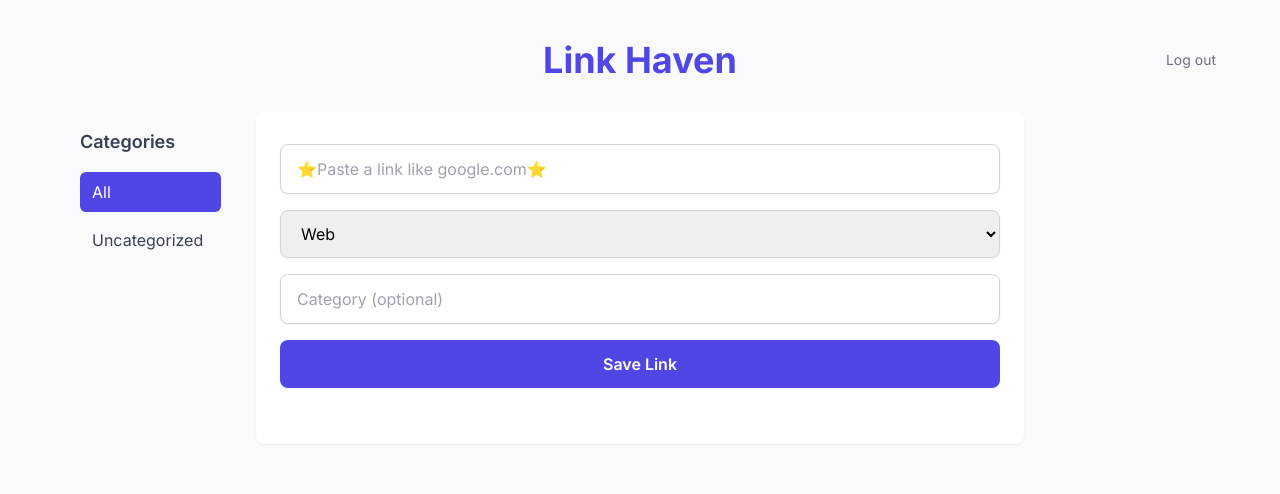
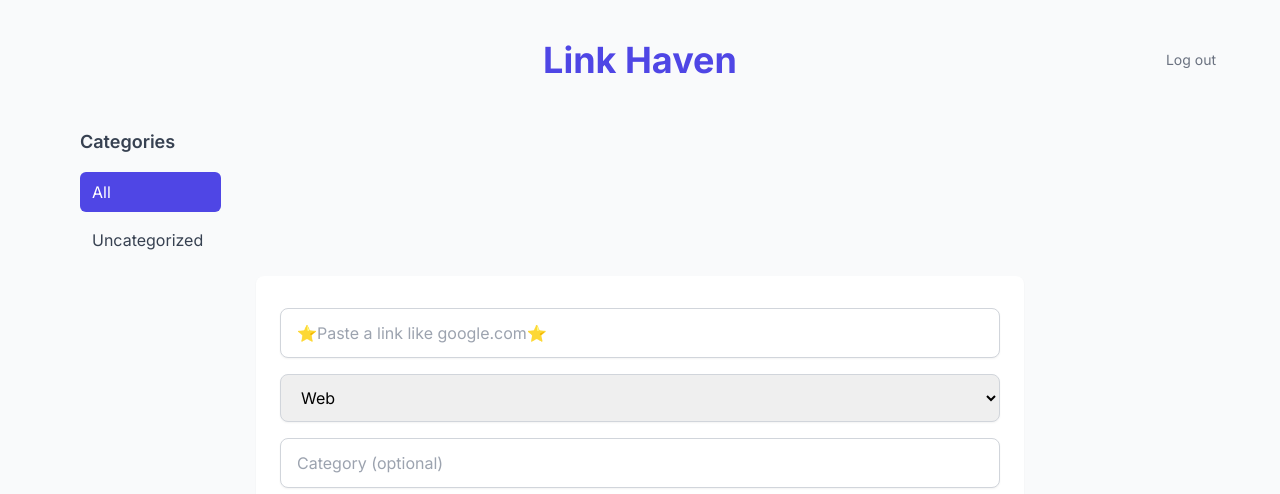
Before and after one commit to linkhavenmike/frontend, a React (Vite) app: page /dashboard in a window 1280 px wide. Shown: the top 494 px of the page. Built offline with nearby package versions, Linux system fonts and the light colour scheme; no server answers; sample sign-in values are in the browser's storage.

Commit message:
chore: prepare for production deploy v8

```diff
--- a/src/pages/Dashboard.jsx
+++ b/src/pages/Dashboard.jsx
@@ -14,7 +14,7 @@ export default function Dashboard() {
   const [linksByCategory, setLinksByCategory] = useState([]);
   const [mobileMenuOpen, setMobileMenuOpen] = useState(false);
 
-  // Load & filter
+  // fetch & filter
   useEffect(() => { fetchLinks(); }, []);
   useEffect(() => {
     if (selectedCategory === 'All') setLinksByCategory(savedLinks);
@@ -31,7 +31,7 @@ export default function Dashboard() {
       });
       setSavedLinks(await res.json());
     } catch (err) {
-      console.error(err);
+      console.error('Failed to load links:', err);
     }
   };
 
@@ -74,11 +74,13 @@ export default function Dashboard() {
 
         {/* Categories + Form wrapper */}
         <div className="relative mb-12">
-          {/* Categories – absolutely removed from flow */}
+          {/* mobile sidebar (50% width, full height) / desktop static */}
           <aside
-            className={`absolute inset-y-0 left-0 w-1/2 max-w-xs p-4 bg-white overflow-y-auto z-50 transform transition-transform ${
-              mobileMenuOpen ? 'translate-x-0' : '-translate-x-full'
-            } md:translate-x-0 md:w-[15%] md:max-w-none md:bg-transparent md:overflow-visible`}
+            className={
+              `fixed inset-y-0 left-0 w-1/2 h-full p-4 bg-white overflow-y-auto z-50 transform transition-transform ` +
+              (mobileMenuOpen ? 'translate-x-0' : '-translate-x-full') +
+              ` md:relative md:inset-auto md:left-auto md:w-[15%] md:h-auto md:bg-transparent md:overflow-visible md:transform-none`
+            }
           >
             <div className="flex items-center justify-between mb-4 md:block">
               <h2 className="text-lg font-semibold text-gray-700">Categories</h2>
@@ -111,12 +113,12 @@ export default function Dashboard() {
           </aside>
           {mobileMenuOpen && (
             <div
-              className="fixed inset-0 bg-black bg-opacity-20 z-40 md:hidden"
+              className="fixed inset-0 bg-black bg-opacity-20 z-40"
               onClick={() => setMobileMenuOpen(false)}
             />
           )}
 
-          {/* Form – in normal flow, centered in parent */}
+          {/* Form – always at top, centered under header */}
           <div className="flex justify-center">
             <div className="bg-white rounded-lg shadow-sm pt-8 pb-4 px-6 w-full md:w-2/3">
               <LinkForm token={token} onLinkSaved={fetchLinks} />
@@ -124,7 +126,7 @@ export default function Dashboard() {
           </div>
         </div>
 
-        {/* Timeline – directly under the form, same centering */}
+        {/* Timeline – aligned under form */}
         <div className="w-full md:w-2/3 mx-auto">
           <h2 className="text-xl font-bold text-gray-800 mb-4">Timeline</h2>
           <div className="relative pl-8">
```
